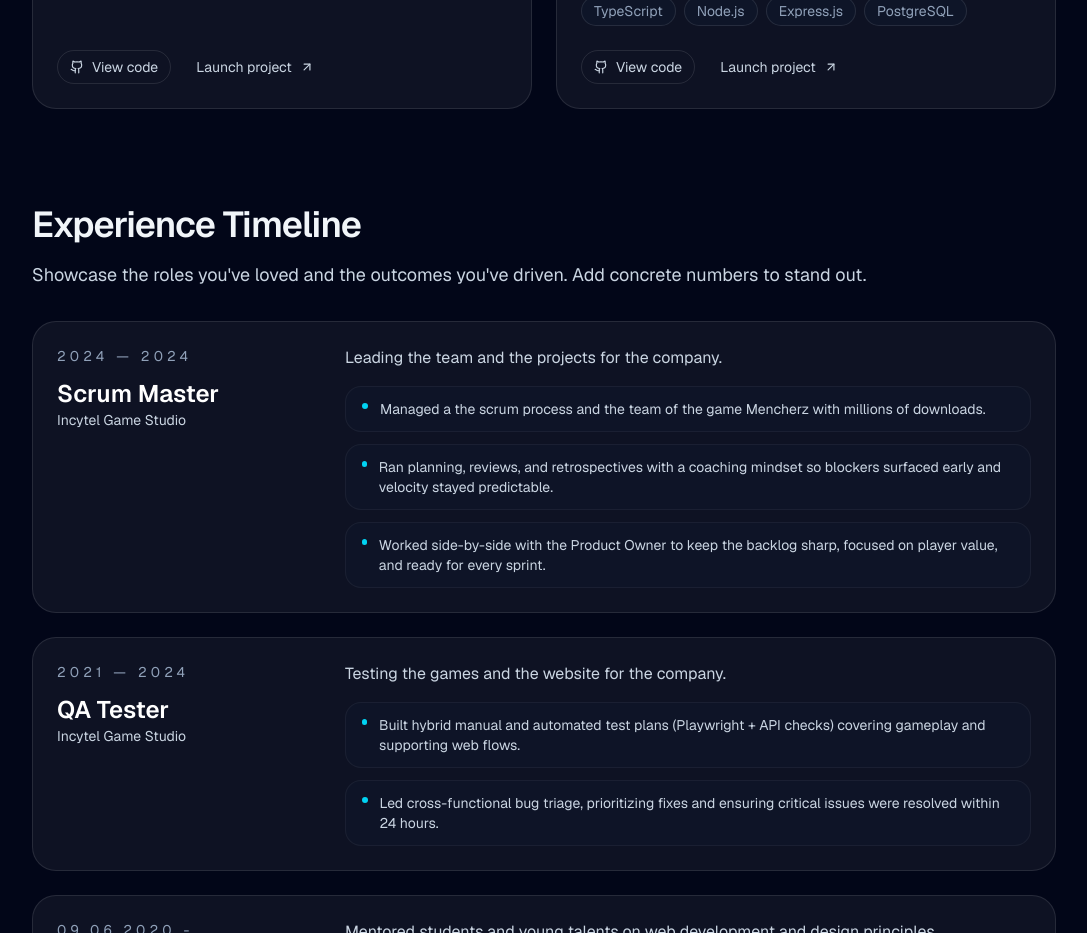
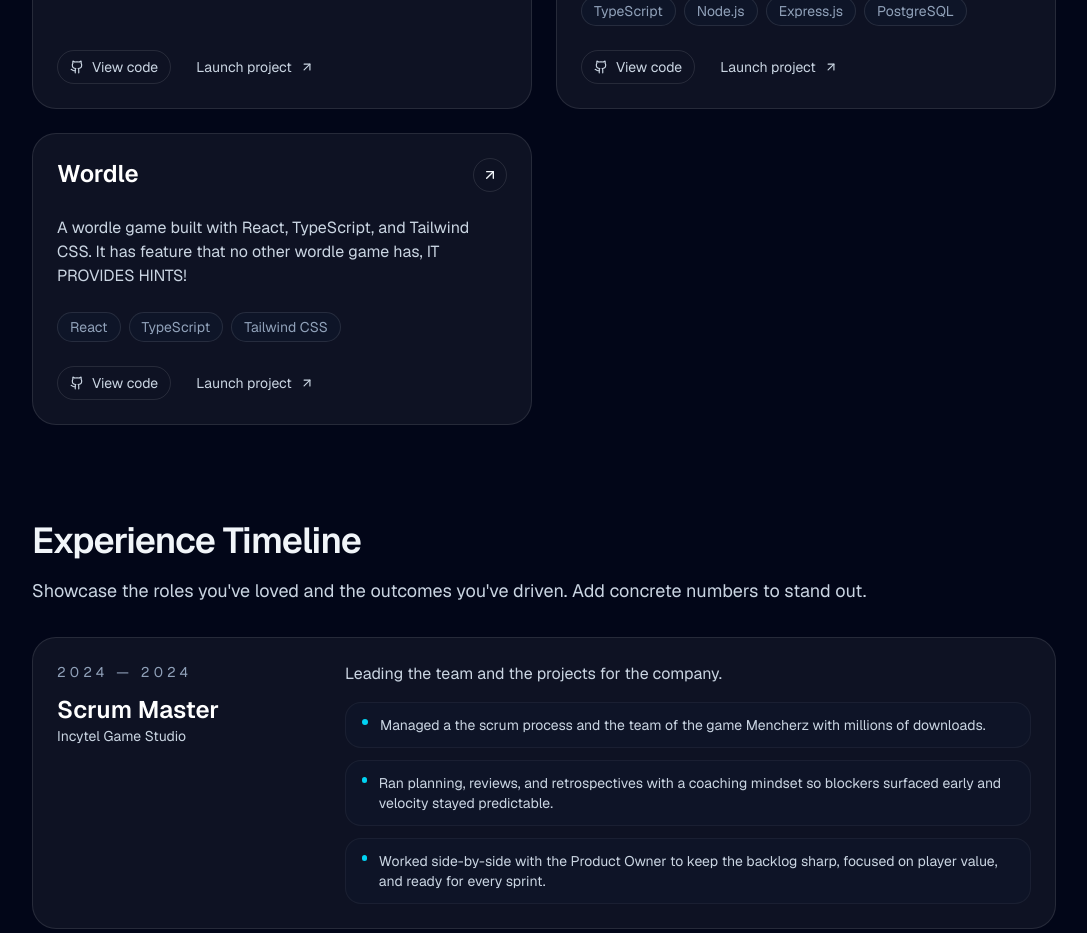
Before and after one commit to hmoa12/hmoa12.github.io, a Next.js app: page / in a window 1280 px wide. Shown: the part 1720-2653 px from the top of the page, without its empty margins (96-1183 px from the left). Built offline with nearby package versions, Linux system fonts and the light colour scheme.

Commit message:
chore: update portfolio content and rebuild

```diff
--- a/app/page.tsx
+++ b/app/page.tsx
@@ -38,6 +38,14 @@ const projects = [
     liveUrl: "https://github.com/hmoa12/task-tracker-api",
     repoUrl: "https://github.com/hmoa12/task-tracker-api",
   },
+  {
+    title: "Wordle",
+    description:
+      "A wordle game built with React, TypeScript, and Tailwind CSS. It has feature that no other wordle game has, IT PROVIDES HINTS!",
+    stack: ["React", "TypeScript", "Tailwind CSS"],
+    liveUrl: "https://wordle-delta-wheat.vercel.app",
+    repoUrl: "https://github.com/hmoa12/wordle",
+  }
 ];
 
 const experiences = [
```
Also changed, not shown: 15 other files (tests, documents, lock files or other folders).
